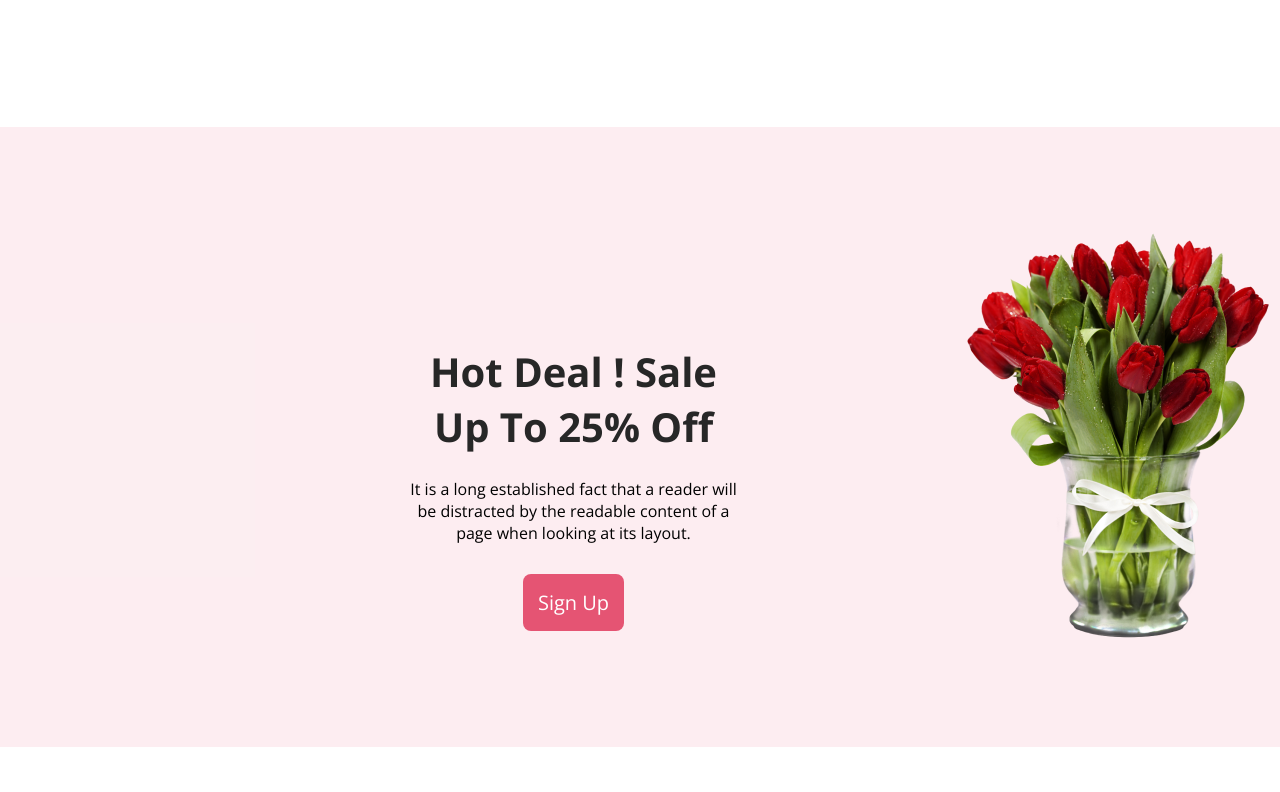
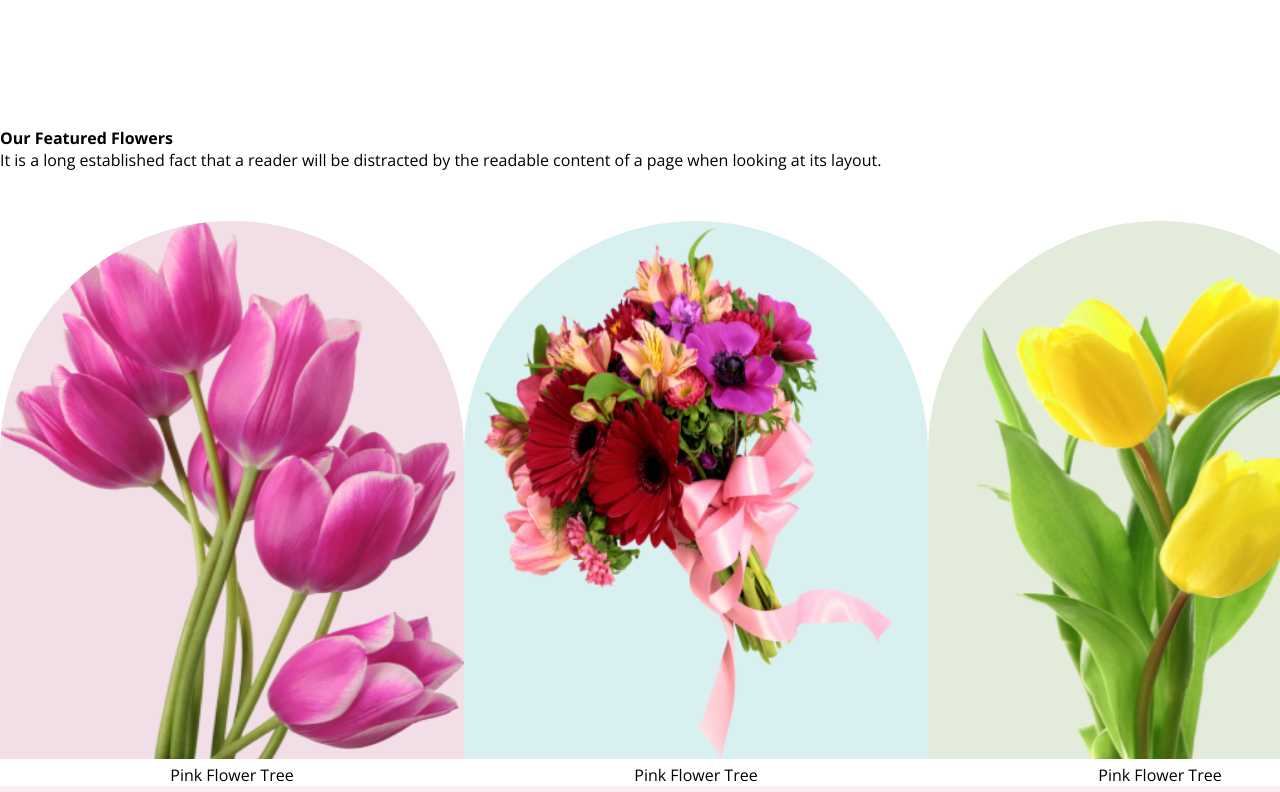
Before and after one commit to Rasibul/flower-shop, a plain HTML site: page index.html in a window 1280 px wide. Shown: the part 948-1740 px from the top of the page. Drawn offline with nearby package versions, Linux system fonts and the light colour scheme.

Commit message:
feture section

```diff
--- a/index.html
+++ b/index.html
@@ -1,5 +1,6 @@
 <!DOCTYPE html>
 <html lang="en">
+
 <head>
     <meta charset="UTF-8">
     <meta name="viewport" content="width=device-width, initial-scale=1.0">
@@ -8,25 +9,52 @@
 
     <link rel="preconnect" href="https://fonts.googleapis.com">
     <link rel="preconnect" href="https://fonts.gstatic.com" crossorigin>
-   <link href="https://fonts.googleapis.com/css2?family=Lato:wght@400;700&family=Open+Sans:wght@400;700;800&display=swap" rel="stylesheet">
+    <link
+        href="https://fonts.googleapis.com/css2?family=Lato:wght@400;700&family=Open+Sans:wght@400;700;800&display=swap"
+        rel="stylesheet">
 </head>
+
 <body>
     <header class="header">
         <div class="banner">
             <div class="banner-content">
-                <h3 class="banner-tittle">Let's make  beautiful flowers a part of your life.</h3>
-                <p class="banner-description">It is a long established fact that a reader will be distracted by the readable  content of a page when looking at its layout. The point of using Lorem Ipsum is  that it has a more-or-less normal distribution of letters.</p>
+                <h3 class="banner-tittle">Let's make beautiful flowers a part of your life.</h3>
+                <p class="banner-description">It is a long established fact that a reader will be distracted by the
+                    readable content of a page when looking at its layout. The point of using Lorem Ipsum is that it has
+                    a more-or-less normal distribution of letters.</p>
                 <button class="btn-primary">Shop Now</button>
             </div>
             <img class="banner-flower" src="./image/pngwing 10.png" alt="">
         </div>
     </header>
     <main>
+        <!-- Feture section -->
+        <div class="feture">
+            <h4>Our Featured Flowers</h4>
+            <p>It is a long established fact that a reader will be distracted by the readable content of a page when
+                looking at its layout.</p>
+            <div class="feture-box">
+                <div class="box-img">
+                    <img class="box-1" class="box-1" src="./image/pngwing 6.png" alt="">
+                    <p>Pink Flower Tree</p>
+                </div>
+                <div class="box-img">
+                    <img class="box-2" class="box-1" src="./image/pngwing 5.png" alt="">
+                    <p>Pink Flower Tree</p>
+                </div>
+                <div class="box-img">
+                    <img class="box-3" class="box-1" src="./image/pngwing 7.png" alt="">
+                    <p>Pink Flower Tree</p>
+                </div>
+
+            </div>
+        </div>
         <!-- Hot Deals Setion  -->
         <div class="hot-deal">
             <div class="hot-deal-content">
                 <h4 class="hot-deal-tittle">Hot Deal ! Sale Up To 25% Off</h4>
-                <p class="banner-content deal-description">It is a long established fact that a reader will be distracted by the readable  content of a page when looking at its layout.</p>
+                <p class="banner-content deal-description">It is a long established fact that a reader will be
+                    distracted by the readable content of a page when looking at its layout.</p>
                 <button class="btn-primary ">Sign Up</button>
             </div>
             <img class="hot-deal-flower" src="./image/pngwing 8.png" alt="">
@@ -35,11 +63,13 @@
         <div class="insta">
             <div class="insta-content">
                 <h4 class="social-name">Instagram</h4>
-                <p  class="insta-tittle">It is a long established fact that a reader will be distracted by the readable <br> content of a page when looking at its layout.</p>
+                <p class="insta-tittle">It is a long established fact that a reader will be distracted by the readable
+                    <br> content of a page when looking at its layout.
+                </p>
             </div>
             <div class="box">
                 <div class="box-image">
-                <img src="./image/Flower 01.png"   alt="">
+                    <img src="./image/Flower 01.png" alt="">
                     <img src="./image/Rectangle 4.png" alt="">
                     <img src="./image/Rectangle 5.png" alt="">
                     <img src="./image/Rectangle 6.png" alt="">
@@ -62,9 +92,12 @@
         <!-- This is footer section -->
         <div class="footer-section">
             <h4 class="footer-tittle"><span class="style">Flower</span>Shop</h4>
-        <p class="footer-describe">It is a long established fact that a reader will be distracted by the readable <br> content of a page when looking at its layout.</p>
+            <p class="footer-describe">It is a long established fact that a reader will be distracted by the readable
+                <br> content of a page when looking at its layout.
+            </p>
             <p class="footer-end">@2020-2023, FlowerShop.com. All rights reserved. </p>
         </div>
     </footer>
 </body>
+
 </html>
--- a/style.css
+++ b/style.css
@@ -51,6 +51,35 @@
     width: 600px;
 }
 
+/* Feture section */
+.feture-box{
+    display: flex;
+    justify-content: space-around;
+}
+.box-img{
+   text-align:center;
+   margin-top: 50px;
+}
+.box-1{
+    width: 464px;
+    height: 538px;
+    border-radius: 300px 300px 0px 0px;
+    background: rgba(167, 33, 98, 0.15);
+}
+.box-2{
+    width: 464px;
+    height: 538px;
+    border-radius: 300px 300px 0px 0px;
+    background: rgba(5, 151, 160, 0.15);
+}
+
+.box-3{
+    width: 464px;
+    height: 538px;
+    border-radius: 300px 300px 0px 0px;
+    background: rgba(71, 125, 17, 0.15);
+}
+
 /* Hot deal sction style */
 .hot-deal {
     background: rgba(229, 84, 115, 0.10);
@@ -76,6 +105,7 @@
 
 .deal-description {
     margin-bottom: 30px;
+    color: rgba(39, 39, 39, 0.60);
 }
 
 .hot-deal-flower {
@@ -137,6 +167,7 @@
 
 .coupon {
     margin-bottom: 40px;
+    color: rgba(39, 39, 39, 0.60);
 }
 
 .input-design {
```
Lines whose indentation alone changed are shown as unchanged.
